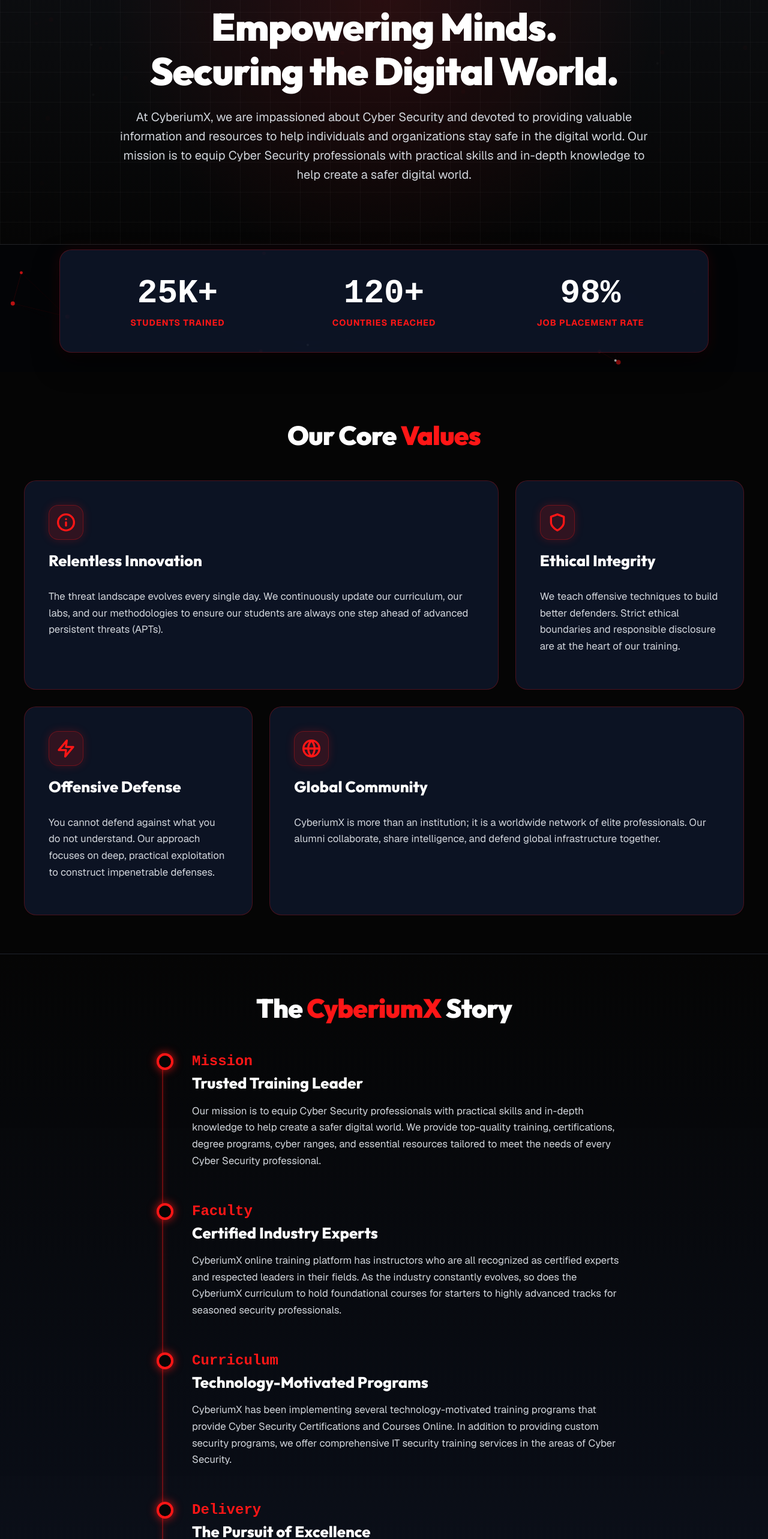
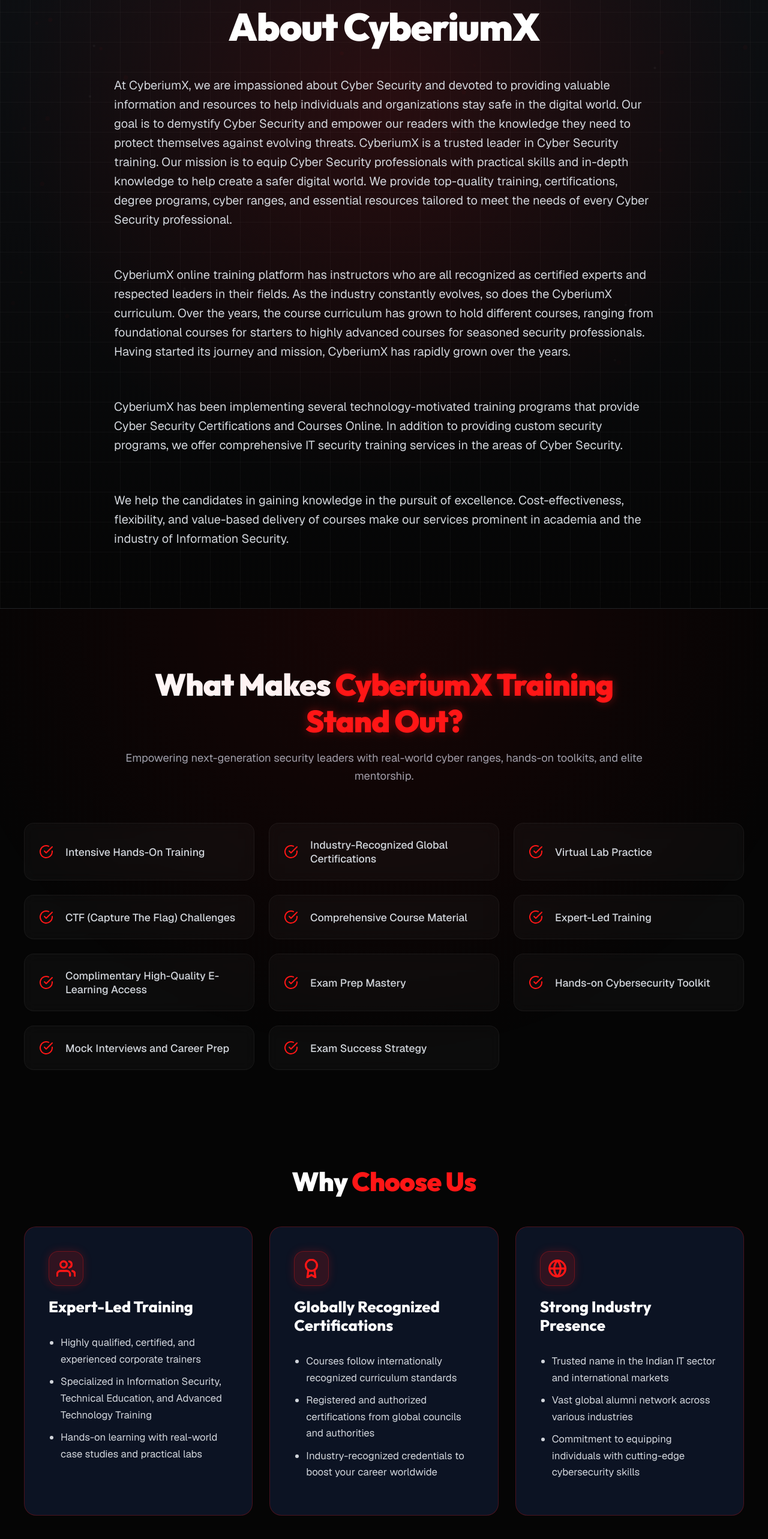
Before and after one commit to sarthakjain-cell/CyberiumX, a Next.js app: page /about-us in a window 1280 px wide. Shown: the part 180-2746 px from the top of the page at 60% size. Built offline with nearby package versions, Linux system fonts and the light colour scheme.

Commit message:
feat(about-us): replace all remaining custom sections with exact official Why Choose Us, Vision, Mission, and Stand Out items from cyberiumx.com

```diff
--- a/src/app/about-us/page.tsx
+++ b/src/app/about-us/page.tsx
@@ -1,10 +1,11 @@
 import type { Metadata } from 'next';
 import styles from './AboutPage.module.css';
+import StandOut from '@/components/StandOut';
 import TrustBadge from '@/components/TrustBadge';
 
 export const metadata: Metadata = {
-  title: "About Us | CyberiumX - Elite Cybersecurity Institute",
-  description: "CyberiumX is an elite, globally recognized cybersecurity institute dedicated to forging the next generation of ethical hackers, security auditors, and penetration testers.",
+  title: "About Us | CyberiumX",
+  description: "At CyberiumX, we are impassioned about Cyber Security and devoted to providing valuable information and resources to help individuals and organizations stay safe in the digital world.",
   alternates: {
     canonical: "https://cyberiumx.com/about-us",
   },
@@ -14,128 +15,97 @@ export default function AboutUsPage() {
   return (
     <div className={styles.pageContainer}>
 
-      {/* Premium Hero Section */}
+      {/* Official About Us Hero & Overview */}
       <section className={styles.heroSection}>
         <div className={styles.heroBackground}></div>
         <div className={styles.heroContent}>
           <div>
-            <span className={styles.heroBadge}>About CyberiumX</span>
-            <h1 className={styles.heroTitle}>Empowering Minds.<br/>Securing the Digital World.</h1>
-            <p className={styles.heroDesc}>
-              At CyberiumX, we are impassioned about Cyber Security and devoted to providing valuable information and resources to help individuals and organizations stay safe in the digital world. Our mission is to equip Cyber Security professionals with practical skills and in-depth knowledge to help create a safer digital world.
-            </p>
+            <span className={styles.heroBadge}>About Us</span>
+            <h1 className={styles.heroTitle}>About CyberiumX</h1>
+            <div className={styles.heroDesc} style={{ textAlign: 'left', display: 'flex', flexDirection: 'column', gap: '1.25rem', marginTop: '1.5rem' }}>
+              <p>
+                At CyberiumX, we are impassioned about Cyber Security and devoted to providing valuable information and resources to help individuals and organizations stay safe in the digital world. Our goal is to demystify Cyber Security and empower our readers with the knowledge they need to protect themselves against evolving threats. CyberiumX is a trusted leader in Cyber Security training. Our mission is to equip Cyber Security professionals with practical skills and in-depth knowledge to help create a safer digital world. We provide top-quality training, certifications, degree programs, cyber ranges, and essential resources tailored to meet the needs of every Cyber Security professional.
+              </p>
+              <p>
+                CyberiumX online training platform has instructors who are all recognized as certified experts and respected leaders in their fields. As the industry constantly evolves, so does the CyberiumX curriculum. Over the years, the course curriculum has grown to hold different courses, ranging from foundational courses for starters to highly advanced courses for seasoned security professionals. Having started its journey and mission, CyberiumX has rapidly grown over the years.
+              </p>
+              <p>
+                CyberiumX has been implementing several technology-motivated training programs that provide Cyber Security Certifications and Courses Online. In addition to providing custom security programs, we offer comprehensive IT security training services in the areas of Cyber Security.
+              </p>
+              <p>
+                We help the candidates in gaining knowledge in the pursuit of excellence. Cost-effectiveness, flexibility, and value-based delivery of courses make our services prominent in academia and the industry of Information Security.
+              </p>
+            </div>
           </div>
         </div>
       </section>
 
-      {/* Global Impact Stats */}
-      <section className={styles.statsSection}>
-        <div className={styles.statsGrid}>
-          <div className={styles.statItem}>
-            <div className={styles.statNumber}>25K+</div>
-            <div className={styles.statLabel}>Students Trained</div>
+      {/* What makes CyberiumX training Stand Out? */}
+      <StandOut />
+
+      {/* Why Choose Us */}
+      <section className={styles.valuesSection}>
+        <h2 className={styles.sectionTitle}>
+          Why <span style={{ color: '#ff1616' }}>Choose Us</span>
+        </h2>
+
+        <div className={styles.bentoGrid}>
+          {/* Pillar 1 */}
+          <div className={styles.bentoCard}>
+            <div className={styles.valueIcon}>
+              <svg width="32" height="32" viewBox="0 0 24 24" fill="none" stroke="currentColor" strokeWidth="2.5" strokeLinecap="round" strokeLinejoin="round"><path d="M17 21v-2a4 4 0 0 0-4-4H5a4 4 0 0 0-4 4v2"></path><circle cx="9" cy="7" r="4"></circle><path d="M23 21v-2a4 4 0 0 0-3-3.87"></path><path d="M16 3.13a4 4 0 0 1 0 7.75"></path></svg>
+            </div>
+            <h3 className={styles.valueTitle}>Expert-Led Training</h3>
+            <ul className={styles.valueDesc} style={{ paddingLeft: '1.25rem', display: 'flex', flexDirection: 'column', gap: '0.6rem' }}>
+              <li>Highly qualified, certified, and experienced corporate trainers</li>
+              <li>Specialized in Information Security, Technical Education, and Advanced Technology Training</li>
+              <li>Hands-on learning with real-world case studies and practical labs</li>
+            </ul>
           </div>
-          <div className={styles.statItem}>
-            <div className={styles.statNumber}>120+</div>
-            <div className={styles.statLabel}>Countries Reached</div>
+
+          {/* Pillar 2 */}
+          <div className={styles.bentoCard}>
+            <div className={styles.valueIcon}>
+              <svg width="32" height="32" viewBox="0 0 24 24" fill="none" stroke="currentColor" strokeWidth="2.5" strokeLinecap="round" strokeLinejoin="round"><circle cx="12" cy="8" r="7"></circle><polyline points="8.21 13.89 7 23 12 20 17 23 15.79 13.88"></polyline></svg>
+            </div>
+            <h3 className={styles.valueTitle}>Globally Recognized Certifications</h3>
+            <ul className={styles.valueDesc} style={{ paddingLeft: '1.25rem', display: 'flex', flexDirection: 'column', gap: '0.6rem' }}>
+              <li>Courses follow internationally recognized curriculum standards</li>
+              <li>Registered and authorized certifications from global councils and authorities</li>
+              <li>Industry-recognized credentials to boost your career worldwide</li>
+            </ul>
           </div>
-          <div className={styles.statItem}>
-            <div className={styles.statNumber}>98%</div>
-            <div className={styles.statLabel}>Job Placement Rate</div>
+
+          {/* Pillar 3 */}
+          <div className={styles.bentoCard}>
+            <div className={styles.valueIcon}>
+              <svg width="32" height="32" viewBox="0 0 24 24" fill="none" stroke="currentColor" strokeWidth="2.5" strokeLinecap="round" strokeLinejoin="round"><circle cx="12" cy="12" r="10"></circle><line x1="2" y1="12" x2="22" y2="12"></line><path d="M12 2a15.3 15.3 0 0 1 4 10 15.3 15.3 0 0 1-4 10 15.3 15.3 0 0 1-4-10 15.3 15.3 0 0 1 4-10z"></path></svg>
+            </div>
+            <h3 className={styles.valueTitle}>Strong Industry Presence</h3>
+            <ul className={styles.valueDesc} style={{ paddingLeft: '1.25rem', display: 'flex', flexDirection: 'column', gap: '0.6rem' }}>
+              <li>Trusted name in the Indian IT sector and international markets</li>
+              <li>Vast global alumni network across various industries</li>
+              <li>Commitment to equipping individuals with cutting-edge cybersecurity skills</li>
+            </ul>
           </div>
         </div>
       </section>
 
-      {/* Core Values Bento Grid */}
-      <section className={styles.valuesSection}>
-        <h2 className={styles.sectionTitle}>
-          Our Core <span style={{ color: '#ff1616' }}>Values</span>
-        </h2>
-
-        <div className={styles.bentoGrid}>
-          {/* Value 1 */}
-          <div className={`${styles.bentoCard} ${styles.span2}`}>
-            <div className={styles.valueIcon}>
-              <svg width="32" height="32" viewBox="0 0 24 24" fill="none" stroke="currentColor" strokeWidth="2.5" strokeLinecap="round" strokeLinejoin="round"><circle cx="12" cy="12" r="10"></circle><line x1="12" y1="16" x2="12" y2="12"></line><line x1="12" y1="8" x2="12.01" y2="8"></line></svg>
-            </div>
-            <h3 className={styles.valueTitle}>Relentless Innovation</h3>
-            <p className={styles.valueDesc}>
-              The threat landscape evolves every single day. We continuously update our curriculum, our labs, and our methodologies to ensure our students are always one step ahead of advanced persistent threats (APTs).
-            </p>
-          </div>
-
-          {/* Value 2 */}
-          <div className={styles.bentoCard}>
-            <div className={styles.valueIcon}>
-              <svg width="32" height="32" viewBox="0 0 24 24" fill="none" stroke="currentColor" strokeWidth="2.5" strokeLinecap="round" strokeLinejoin="round"><path d="M12 22s8-4 8-10V5l-8-3-8 3v7c0 6 8 10 8 10z"></path></svg>
-            </div>
-            <h3 className={styles.valueTitle}>Ethical Integrity</h3>
-            <p className={styles.valueDesc}>
-              We teach offensive techniques to build better defenders. Strict ethical boundaries and responsible disclosure are at the heart of our training.
-            </p>
-          </div>
-
-          {/* Value 3 */}
-          <div className={styles.bentoCard}>
-            <div className={styles.valueIcon}>
-              <svg width="32" height="32" viewBox="0 0 24 24" fill="none" stroke="currentColor" strokeWidth="2.5" strokeLinecap="round" strokeLinejoin="round"><polygon points="13 2 3 14 12 14 11 22 21 10 12 10 13 2"></polygon></svg>
-            </div>
-            <h3 className={styles.valueTitle}>Offensive Defense</h3>
-            <p className={styles.valueDesc}>
-              You cannot defend against what you do not understand. Our approach focuses on deep, practical exploitation to construct impenetrable defenses.
-            </p>
-          </div>
-
-          {/* Value 4 */}
-          <div className={`${styles.bentoCard} ${styles.span2}`}>
-            <div className={styles.valueIcon}>
-              <svg width="32" height="32" viewBox="0 0 24 24" fill="none" stroke="currentColor" strokeWidth="2.5" strokeLinecap="round" strokeLinejoin="round"><circle cx="12" cy="12" r="10"></circle><line x1="2" y1="12" x2="22" y2="12"></line><path d="M12 2a15.3 15.3 0 0 1 4 10 15.3 15.3 0 0 1-4 10 15.3 15.3 0 0 1-4-10 15.3 15.3 0 0 1 4-10z"></path></svg>
-            </div>
-            <h3 className={styles.valueTitle}>Global Community</h3>
-            <p className={styles.valueDesc}>
-              CyberiumX is more than an institution; it is a worldwide network of elite professionals. Our alumni collaborate, share intelligence, and defend global infrastructure together.
-            </p>
-          </div>
-        </div>
-      </section>
-
-      {/* The CyberiumX Story Timeline */}
+      {/* Our Vision & Our Mission */}
       <section className={styles.timelineSection}>
-        <h2 className={styles.sectionTitle}>
-          The <span style={{ color: '#ff1616' }}>CyberiumX</span> Story
-        </h2>
-
         <div className={styles.timelineContainer}>
 
           <div className={styles.timelineItem}>
-            <div className={styles.timelineYear}>Mission</div>
-            <h3 className={styles.timelineTitle}>Trusted Training Leader</h3>
+            <div className={styles.timelineYear}>Our Vision</div>
             <p className={styles.timelineDesc}>
-              Our mission is to equip Cyber Security professionals with practical skills and in-depth knowledge to help create a safer digital world. We provide top-quality training, certifications, degree programs, cyber ranges, and essential resources tailored to meet the needs of every Cyber Security professional.
+              CyberiumX was established with the vision of offering practical training to students while continuously exploring new ways to enhance their technical and professional growth. Our goal is to empower individuals with the knowledge needed to secure their digital environment against the growing threats of cybercrime while providing in-depth technical insights into Cyber Security. By personalizing instruction to suit each learner’s unique needs, we ensure an effective and engaging learning experience. With the continuous support of our mentors and students, we strive to grow and achieve new milestones.
             </p>
           </div>
 
           <div className={styles.timelineItem}>
-            <div className={styles.timelineYear}>Faculty</div>
-            <h3 className={styles.timelineTitle}>Certified Industry Experts</h3>
+            <div className={styles.timelineYear}>Our Mission</div>
             <p className={styles.timelineDesc}>
-              CyberiumX online training platform has instructors who are all recognized as certified experts and respected leaders in their fields. As the industry constantly evolves, so does the CyberiumX curriculum to hold foundational courses for starters to highly advanced tracks for seasoned security professionals.
-            </p>
-          </div>
-
-          <div className={styles.timelineItem}>
-            <div className={styles.timelineYear}>Curriculum</div>
-            <h3 className={styles.timelineTitle}>Technology-Motivated Programs</h3>
-            <p className={styles.timelineDesc}>
-              CyberiumX has been implementing several technology-motivated training programs that provide Cyber Security Certifications and Courses Online. In addition to providing custom security programs, we offer comprehensive IT security training services in the areas of Cyber Security.
-            </p>
-          </div>
-
-          <div className={styles.timelineItem}>
-            <div className={styles.timelineYear}>Delivery</div>
-            <h3 className={styles.timelineTitle}>The Pursuit of Excellence</h3>
-            <p className={styles.timelineDesc}>
-              We help candidates in gaining knowledge in the pursuit of excellence. Cost-effectiveness, flexibility, and value-based delivery of courses make our services prominent in academia and the industry of Information Security.
+              Our mission is to empower individuals with Cyber Security knowledge and deliver training worldwide. We focus on addressing uncommon challenges by offering unique solutions. Our commitment lies in maintaining quality assurance with a professional approach, ensuring we meet the specific needs and interests of different market segments. We are committed to creating a supportive learning environment where every student feels confident in unlocking their full potential.
             </p>
           </div>
 
--- a/src/components/StandOut.tsx
+++ b/src/components/StandOut.tsx
@@ -12,16 +12,15 @@ const CheckCircle = ({ size = 24, color = "currentColor" }) => (
 const features = [
   "Intensive Hands-On Training",
   "Industry-Recognized Global Certifications",
-  "Virtual Lab Practice & Cyber Ranges",
+  "Virtual Lab Practice",
   "CTF (Capture The Flag) Challenges",
   "Comprehensive Course Material",
-  "Expert-Led Training by Elite Hackers",
+  "Expert-Led Training",
   "Complimentary High-Quality E-Learning Access",
-  "Exam Prep Mastery & Practice Tests",
-  "Hands-on Cybersecurity Toolkit & Playbooks",
-  "Mock Interviews & Career Placement Support",
-  "Exam Success Strategy & Mentorship",
-  "24/7 Dedicated Mentor & Alumni Support Network"
+  "Exam Prep Mastery",
+  "Hands-on Cybersecurity Toolkit",
+  "Mock Interviews and Career Prep",
+  "Exam Success Strategy"
 ];
 
 export default function StandOut() {
```
